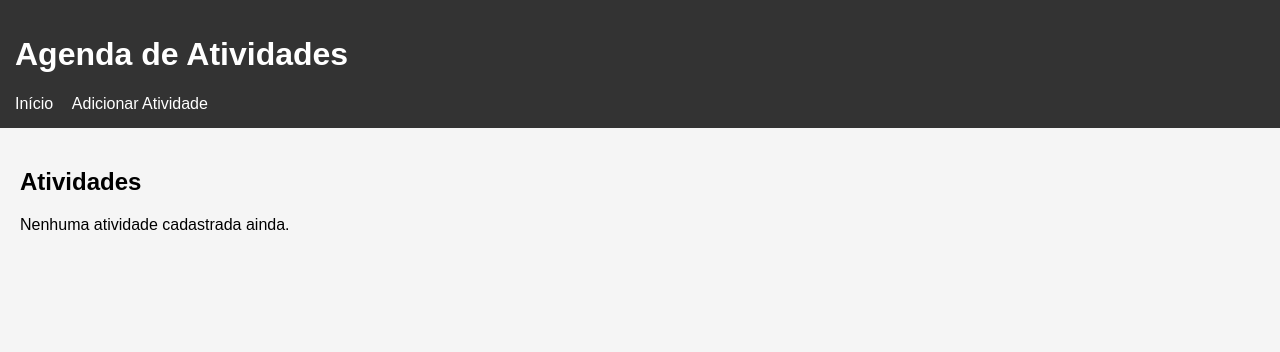
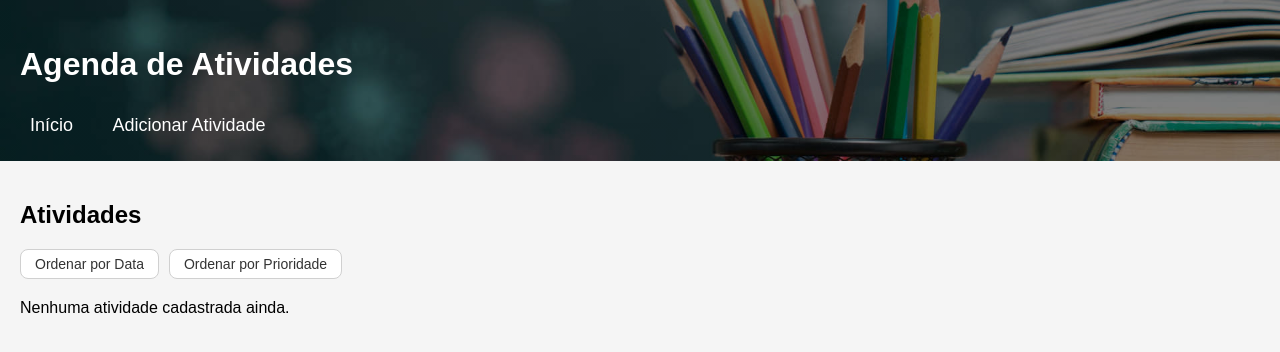
Before and after one commit to matheussuarte1/Projeto_Final_POO, a Flask app: page / in a window 1280 px wide. Shown: the top 352 px of the page. Run offline with Flask 3, Linux system fonts and the light colour scheme.

Commit message:
Final Version

```diff
--- a/agenda_app/app.py
+++ b/agenda_app/app.py
@@ -3,6 +3,7 @@ from models.activity import WorkActivity, StudyActivity, PersonalActivity
 from models.strategies import SortByDateStrategy, SortByPriorityStrategy
 from models.observer import ConsoleNotifier
 from models.agenda import Agenda
+from models.factory import ActivityFactory
 
 app = Flask(__name__)
 
@@ -11,11 +12,22 @@ agenda = Agenda(strategy=SortByDateStrategy())
 notifier = ConsoleNotifier()
 agenda.attach(notifier)
 
+@app.route("/sort/date")
+def sort_by_date():
+    agenda.strategy = SortByDateStrategy()
+    return redirect(url_for("index", sort="date"))
+
+
+@app.route("/sort/priority")
+def sort_by_priority():
+    agenda.strategy = SortByPriorityStrategy()
+    return redirect(url_for("index", sort="priority"))
 
 @app.route("/")
 def index():
+    current_sort = request.args.get("sort", "date")
     tasks = agenda.get_sorted_activities()
-    return render_template("index.html", tasks=tasks)
+    return render_template("index.html", tasks=tasks, current_sort=current_sort)
 
 
 @app.route("/add", methods=["GET", "POST"])
@@ -28,13 +40,9 @@ def add_task():
         activity_type = request.form["activity_type"]
 
         # Criação do objeto correto conforme o tipo
-        if activity_type == "work":
-            activity = WorkActivity(title, description, deadline, priority)
-        elif activity_type == "study":
-            activity = StudyActivity(title, description, deadline, priority)
-        else:
-            activity = PersonalActivity(title, description, deadline, priority)
-
+        activity = ActivityFactory.create_activity(
+        activity_type, title, description, deadline, priority
+        )
         # Adiciona à agenda
         agenda.add_activity(activity)
 
--- a/agenda_app/static/css/style.css
+++ b/agenda_app/static/css/style.css
@@ -5,26 +5,53 @@ body {
     background-color: #f5f5f5;
 }
 
+/* --- HEADER COM BACKGROUND --- */
 header {
-    background-color: #333;
+    background:
+        linear-gradient(rgba(0, 0, 0, 0.5), rgba(0, 0, 0, 0.5)), /* deixa o texto visível */
+        url("../img/study-background-csdn2xd7eo43wtho.jpg"); /* coloque o caminho da imagem aqui */
+    background-size: cover;
+    background-position: center;
+    background-repeat: no-repeat;
+
     color: white;
-    padding: 15px;
+    padding: 25px 20px;
+
+    display: flex;
+    flex-direction: column;
+    gap: 10px;
 }
 
+/* --- MENU --- */
 nav a {
     color: white;
     margin-right: 15px;
     text-decoration: none;
+    font-size: 18px;
+    padding: 6px 10px;
+    border-radius: 5px;
+    transition: 0.3s ease;
 }
 
+/* --- HOVER DO MENU --- */
+nav a:hover {
+    background-color: rgba(255, 255, 255, 0.25);
+    backdrop-filter: blur(3px);
+    transform: translateY(-2px);
+}
+
+/* --- ÁREA PRINCIPAL --- */
 main {
     padding: 20px;
 }
 
+/* --- TABELAS --- */
 table {
     width: 100%;
     background: white;
     border-collapse: collapse;
+    border-radius: 6px;
+    overflow: hidden;
 }
 
 table th, table td {
@@ -32,14 +59,122 @@ table th, table td {
     border: 1px solid #ccc;
 }
 
+/* --- FORMULÁRIOS --- */
 form {
     background: white;
     padding: 20px;
     width: 300px;
+    border-radius: 6px;
+    box-shadow: 0 2px 8px rgba(0,0,0,0.1);
 }
 
 input, button {
     width: 100%;
     padding: 8px;
     margin-top: 10px;
+    border-radius: 5px;
 }
+/* --- FORM DE CADASTRO DE TAREFAS (ESTILO TELA DE LOGIN) --- */
+.task-form-container {
+    display: flex;
+    justify-content: center;
+    align-items: center;
+    min-height: 80vh;
+    padding: 30px;
+    background: #F5F5F5;
+}
+
+/* caixa do formulário */
+.task-form {
+    background: rgb(255, 255, 255);
+    padding-right: 40px;
+    width: 350px;
+    border-radius: 12px;
+    box-shadow: 0 4px 20px rgba(0, 0, 0, 0.2);
+    display: flex;
+    flex-direction: column;
+    gap: 10px;
+    animation: fadeIn 0.4s ease-in-out;
+}
+
+/* animação suave */
+@keyframes fadeIn {
+    from { opacity: 0; transform: translateY(10px); }
+    to { opacity: 1; transform: translateY(0); }
+}
+
+.task-form h2 {
+    text-align: center;
+    margin-top: 0;
+    color: #1e3c72;
+    font-size: 22px;
+}
+
+/* labels */
+.task-form label {
+    font-weight: bold;
+    color: #1e3c72;
+}
+
+/* inputs e select */
+.task-form input,
+.task-form select {
+    margin-top: 2px;
+    padding: 10px;
+    border: 1px solid #ccc;
+    border-radius: 6px;
+    font-size: 14px;
+}
+
+.task-form input:focus,
+.task-form select:focus {
+    outline: none;
+    border-color: #2a5298;
+    box-shadow: 0 0 6px rgba(30, 60, 114, 0.3);
+}
+
+/* botão */
+.task-form button {
+    padding: 12px;
+    background: #1e3c72;
+    color: white;
+    border: none;
+    border-radius: 8px;
+    font-size: 16px;
+    cursor: pointer;
+    transition: 0.3s;
+}
+
+.task-form button:hover {
+    background: #16325a;
+}
+
+.sort-buttons {
+    display: flex;
+    gap: 10px;
+    margin-bottom: 20px;
+}
+
+.sort-button {
+    padding: 6px 14px;
+    font-size: 14px;
+    border-radius: 8px;
+    text-decoration: none;
+    border: 1px solid #d0d0d0;
+    background-color: white;   /* cor desativada */
+    color: #333;
+    transition: 0.3s;
+}
+
+/* Hover */
+.sort-button:hover {
+    background-color: #e8f1ff; /* azul suave no hover */
+    color: #0057c2;
+}
+
+/* botão "ativo" após clique */
+.sort-button.active {
+    background-color: #d9e8ff;  /* azul suave */
+    color: #0048a0;
+    border-color: #a7c4ff;
+}
--- a/agenda_app/templates/index.html
+++ b/agenda_app/templates/index.html
@@ -1,22 +1,26 @@
 {% extends "base.html" %}
 {% block content %}
 <h2>Atividades</h2>
-
+<div class="sort-buttons">
+    <a href="/sort/date" class="sort-button">Ordenar por Data</a>
+    <a href="/sort/priority" class="sort-button">Ordenar por Prioridade</a>
+</div>
+</div>
 {% if tasks %}
 <table>
     <thead>
         <tr>
-            <th>Descrição</th>
+            <th>Titulo</th>
             <th>Importância</th>
             <th>Data</th>
         </tr>
     </thead>
     <tbody>
         {% for task in tasks %}
-        <tr>
-            <td>{{ task.description }}</td>
-            <td>{{ task.importance }}</td>
-            <td>{{ task.due_date }}</td>
+         <tr>
+            <td>{{ task.title }}</td>
+            <td>{{ task.priority }}</td>
+            <td>{{ task.deadline.strftime("%d/%m/%Y") }}</td>
         </tr>
         {% endfor %}
     </tbody>
```
Also changed, not shown: agenda_app/models/factory.py (added, +13 -0 lines), agenda_app/templates/add_task.html (+8 -2 lines), agenda_app/config.py (deleted), agenda_app/models/__init__.py (deleted), agenda_app/static/img/study-background-csdn2xd7eo43wtho.jpg (added).
